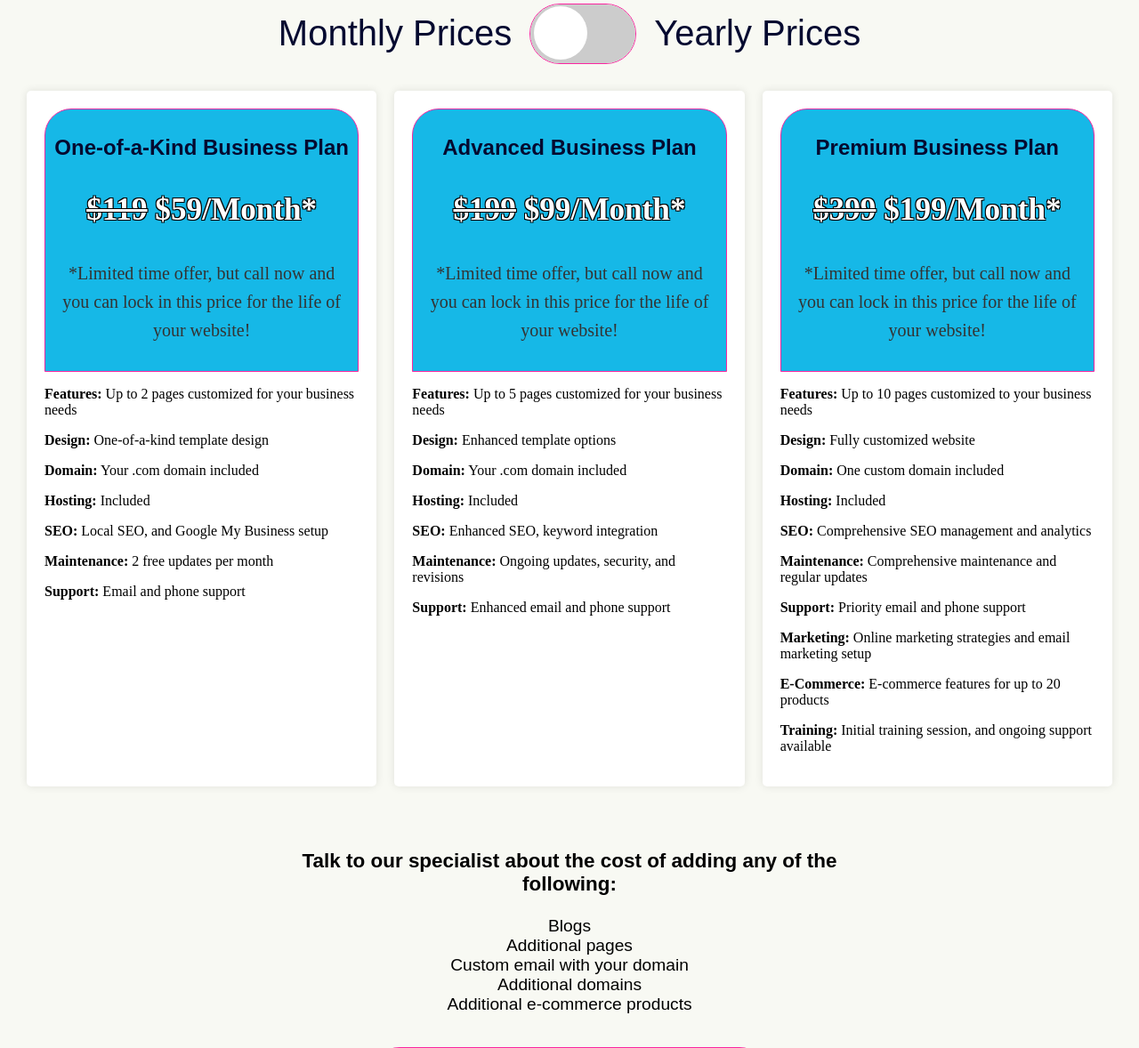
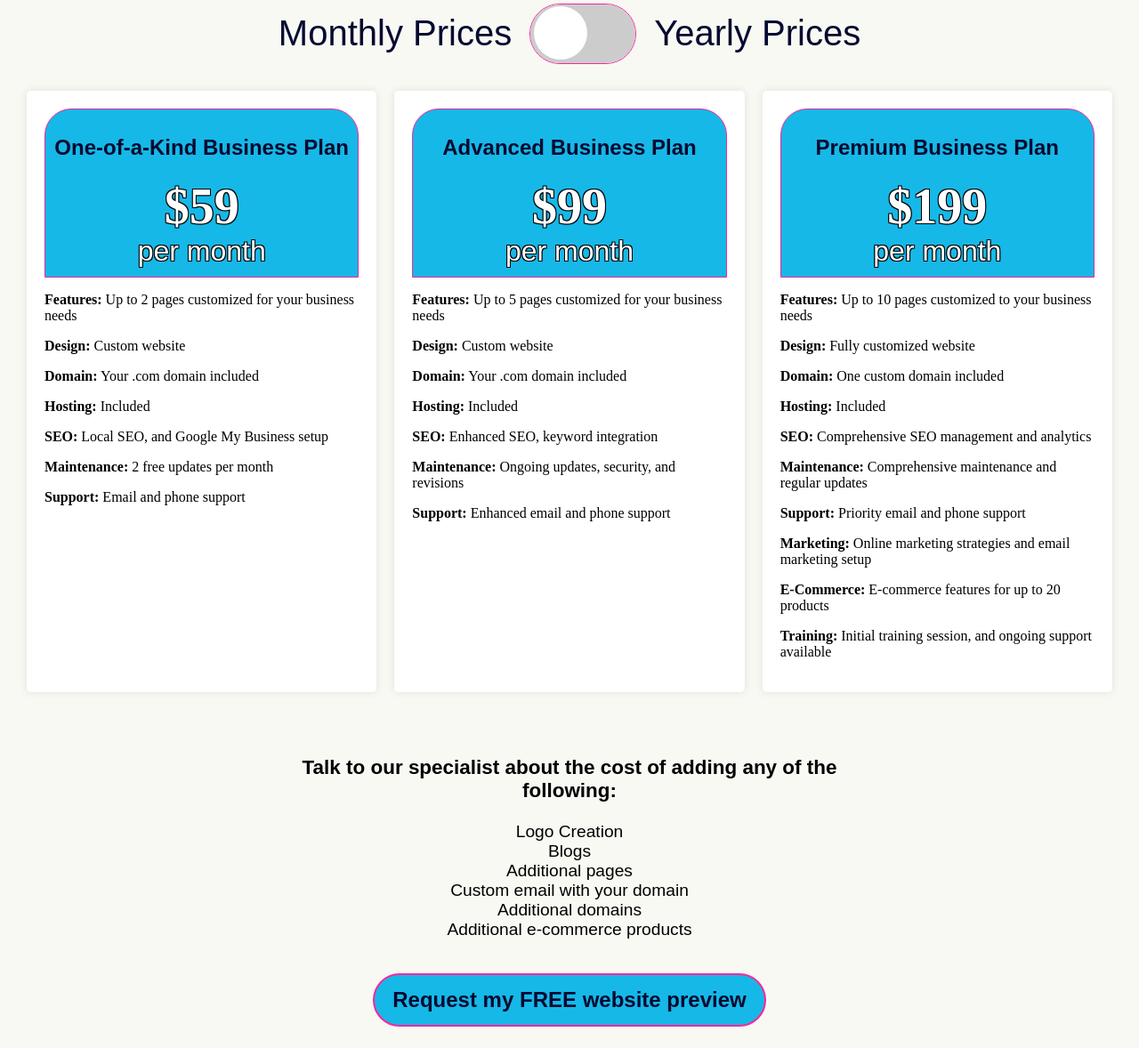
Before and after one commit to boonewh/pathsixdesigns, a Flask app: page /pricing in a window 1280 px wide. Shown: the part 556-1734 px from the top of the page at 89% size. Run offline with Flask 3, Linux system fonts and the light colour scheme; some web fonts are replaced.

Commit message:
Business plan revisions

```diff
--- a/static/css/price.css
+++ b/static/css/price.css
@@ -245,15 +245,19 @@ h2 {
 
 .price-tab h3 {
   color: var(--link-text);
-  font-size: 2.2em;
+  font-size: 3.5em;
+  margin: 0;
   text-shadow: -1px -1px 0 #000, 1px -1px 0 #000, -1px 1px 0 #000,
     1px 1px 0 #000;
 }
 
 .price-tab p {
-  font-size: 20px;
-  line-height: 1.6;
-  color: #333;
+  font-family: Arial, Helvetica, sans-serif;
+  font-size: 2em;
+  margin: 0;
+  text-align: center;
+  text-shadow: -1px -1px 0 #000, 1px -1px 0 #000, -1px 1px 0 #000,
+    1px 1px 0 #000;
 }
 
 section {
--- a/templates/index.html
+++ b/templates/index.html
@@ -10,7 +10,7 @@
         <div class="header-banner">
             <h1>Boost Your Business</h1>
             <h2>With A Custom Website You Can Afford</h2>
-            <p>Start at <s>$119</s> $59 a month!</p>
+            <p>Plans start at $59 a month!</p>
             <div class="buttons">
             <button><a href="{{ url_for('contact') }}">Request my FREE website preview</a></button>
             </div>
@@ -29,7 +29,7 @@
                             <li>We will be here for you! We are not going to disappear.</li>
                             <li>Hosting and maintenance included.</li>
                             <li>No long term commitment, cancel when you want.</li>
-                            <li>No large upfront cost!</li>
+                            <li>No upfront cost!</li>
                         </ul>
                         <img src="{{ url_for('static', filename='images/PathSix_guy.png') }}" alt="The PathSix Web Guy">
                     </div>
--- a/templates/pricing.html
+++ b/templates/pricing.html
@@ -33,12 +33,17 @@
     <div class="plan">
         <div class="price-tab">
             <h2>One-of-a-Kind Business Plan</h2>
-            <div class="price-option monthly" style="display:block;"><h3><s>$119</s> $59/Month*</h3></div>
-            <div class="price-option yearly" style="display:none;"><h3><s>$1199</s> $599/Year*</h3></div>
-            <p>*Limited time offer, but call now and you can lock in this price for the life of your website!</p>
+            <div class="price-option monthly" style="display:block;">
+                <h3>$59</h3>
+                <p>per month</p>
+            </div>
+            <div class="price-option yearly" style="display:none;">
+                <h3>$599</h3>
+                <p>per year</p>
+            </div>
         </div>
         <p><strong>Features:</strong> Up to 2 pages customized for your business needs</p>
-        <p><strong>Design:</strong> One-of-a-kind template design</p>
+        <p><strong>Design:</strong> Custom website</p>
         <p><strong>Domain:</strong> Your .com domain included</p>
         <p><strong>Hosting:</strong> Included</p>
         <p><strong>SEO:</strong> Local SEO, and Google My Business setup</p>
@@ -48,12 +53,17 @@
     <div class="plan">
         <div class="price-tab">
             <h2>Advanced Business Plan</h2>
-            <div class="price-option monthly" style="display:block;"><h3><s>$199</s> $99/Month*</h3></div>
-            <div class="price-option yearly" style="display:none;"><h3><s>$1999</s> $999/Year*</h3></div>
-            <p>*Limited time offer, but call now and you can lock in this price for the life of your website!</p>
+            <div class="price-option monthly" style="display:block;">
+                <h3>$99</h3>
+                <p>per month</p>
+            </div>
+            <div class="price-option yearly" style="display:none;">
+                <h3>$999</h3>
+                <p>per year</p>
+            </div>
         </div>
         <p><strong>Features:</strong> Up to 5 pages customized for your business needs</p>
-        <p><strong>Design:</strong> Enhanced template options</p>
+        <p><strong>Design:</strong> Custom website</p>
         <p><strong>Domain:</strong> Your .com domain included</p>
         <p><strong>Hosting:</strong> Included</p>
         <p><strong>SEO:</strong> Enhanced SEO, keyword integration</p>
@@ -63,9 +73,14 @@
     <div class="plan">
         <div class="price-tab">
             <h2>Premium Business Plan</h2>
-            <div class="price-option monthly" style="display:block;"><h3><s>$399</s> $199/Month*</h3></div>
-            <div class="price-option yearly" style="display:none;"><h3><s>$3999</s> $1999/Year*</h3></div>
-            <p>*Limited time offer, but call now and you can lock in this price for the life of your website!</p>
+            <div class="price-option monthly" style="display:block;">
+                <h3>$199</h3>
+                <p>per month</p>
+            </div>
+            <div class="price-option yearly" style="display:none;">
+                <h3>$1999</h3>
+                <p>per year</p>
+            </div>
         </div>
         <p><strong>Features:</strong> Up to 10 pages customized to your business needs</p>
         <p><strong>Design:</strong> Fully customized website</p>
@@ -82,6 +97,7 @@
     <section>
         <ul>
             <h3>Talk to our specialist about the cost of adding any of the following:</h3>
+            <li>Logo Creation</li>
             <li>Blogs</li>
             <li>Additional pages</li>
             <li>Custom email with your domain</li>
```
